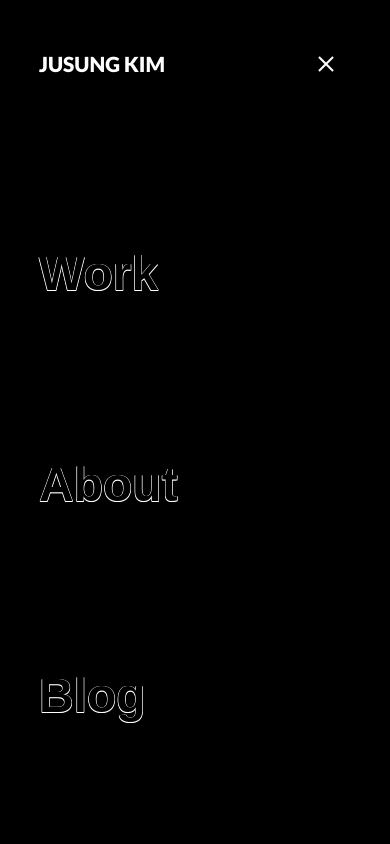
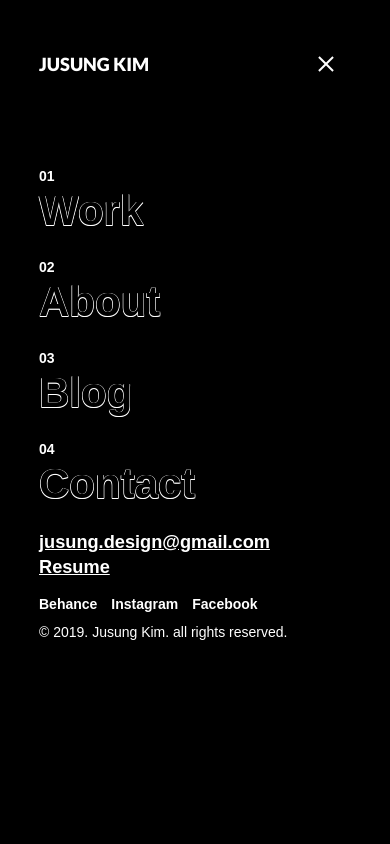
Before and after one commit to jus0k/portfolio, a website built with webpack: page dist/index.html in a window 390 px wide. Both pictures are taken after a click on the element 326 px from the left and 64 px from the top of the page. Shown: the top 844 px of the page. Built offline with nearby package versions, Linux system fonts and the light colour scheme; a web font is replaced by a local one.

Commit message:
modify mobile menu layout

```diff
--- a/src/sass/_base.scss
+++ b/src/sass/_base.scss
@@ -2,3 +2,9 @@ html {
   font-family: $sans-serif;
   font-size: 16px;
 }
+
+@media (max-width: 575px) {
+  html {
+    font-size: 14px;
+  }
+}
--- a/src/sass/_menu.scss
+++ b/src/sass/_menu.scss
@@ -30,7 +30,6 @@
   }
 
   &__gnb {
-    height: 100%;
     display: flex;
     flex-direction: column;
     justify-content: space-around;
@@ -129,19 +128,56 @@
     width: 100%;
     top: 20%;
     left: 0;
+    justify-content: flex-start;
 
     &__container {
-      display: block;
-      margin-left: 10%;
-      height: 100%;
+      height: auto;
+      margin: 0 10%;
+      flex-direction: column;
+      align-self: flex-start;
+    }
+
+    &__gnb {
+      li {
+        flex-direction: column;
+        margin-bottom: 2rem;
+        align-items: flex-start;
+      }
     }
 
     &__list {
+      position: relative;
       font-size: 3rem;
     }
 
     &__text {
       text-align: left;
     }
+
+    &__num {
+      position: relative;
+      opacity: 1;
+      margin-bottom: 0.5rem;
+      font-size: 1rem;
+    }
+
+    &__contact {
+      margin-bottom: 1rem;
+
+      li {
+        margin-bottom: 0.5rem;
+      }
+    }
+
+    &__social {
+      ul {
+        display: flex;
+        flex-direction: row;
+
+        li {
+          margin-right: 1rem;
+        }
+      }
+    }
   }
 }
```
